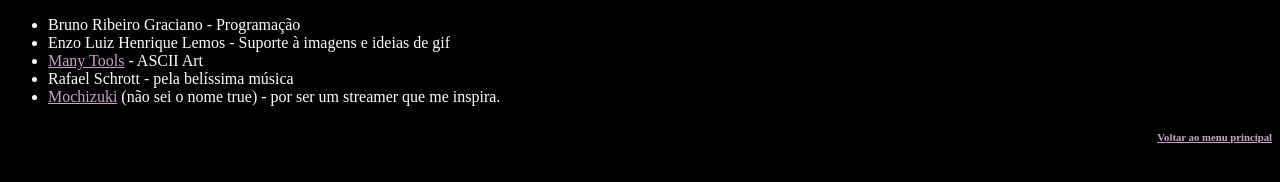
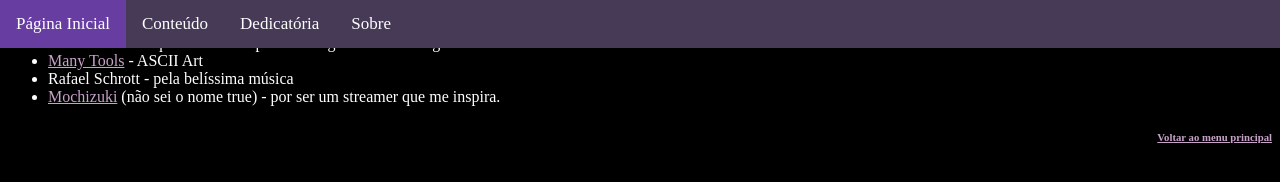
Before and after one commit to casadoanao/casadoanao.github.io, a plain HTML site: page pages/credits.html in a window 1280 px wide. Drawn offline with Linux system fonts and the light colour scheme.

Commit message:
Update credits.html

```diff
--- a/pages/credits.html
+++ b/pages/credits.html
@@ -4,6 +4,12 @@
 	<meta name="viewport" content="width=device-width, initial-scale=1">
 	<link rel="stylesheet" type="text/css" href="../stylesheet/index.css">
 	<title>Créditos</title>
+	<div class="redirecionamento";>
+		<a class="ativo" href="#paginainicial">Página Inicial</a>
+		<a href="#conteudo">Conteúdo</a>
+		<a href="#dedicatoria">Dedicatória</a>
+		<a href="#sobre">Sobre</a>
+	</div>
 </head>
 <body>
 	<ul>
```
